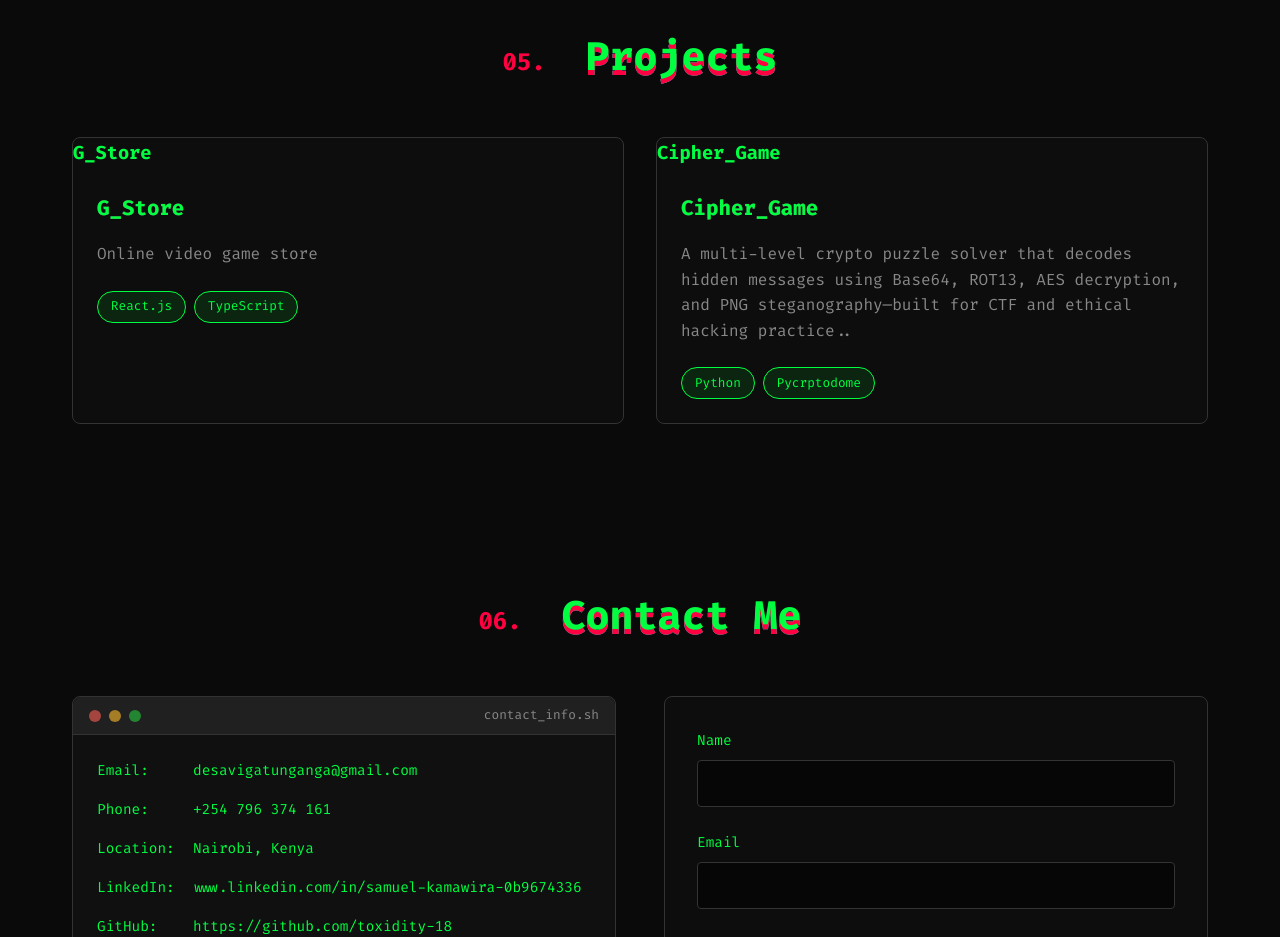
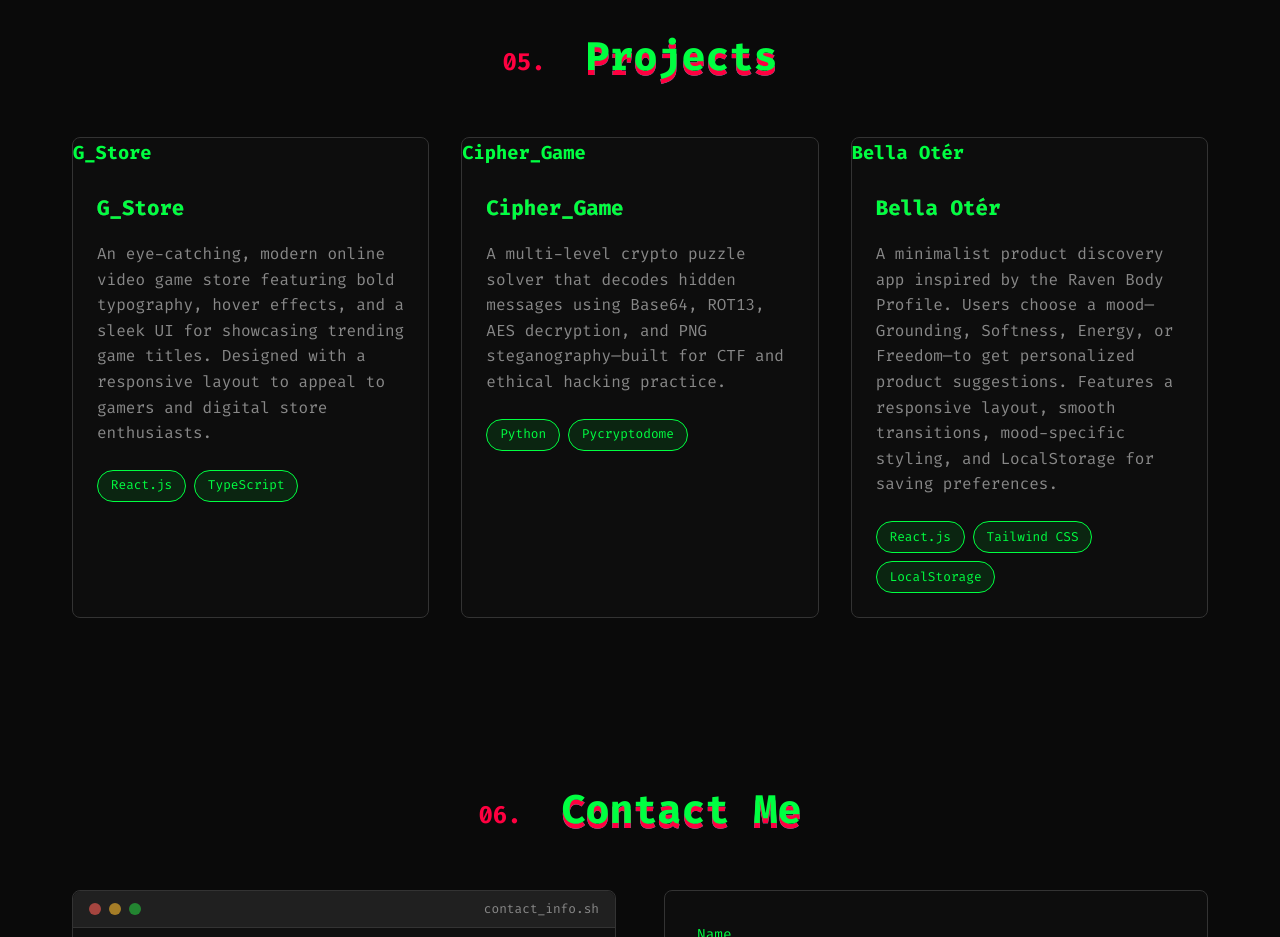
Before and after one commit to toxidity-18/Faceless, a plain HTML site: page index.html in a window 1280 px wide. Shown: the part 3720-4657 px from the top of the page. Drawn offline with Linux system fonts and the light colour scheme.

Commit message:
Kindly leave a star

```diff
--- a/index.html
+++ b/index.html
@@ -277,7 +277,6 @@
                           <a href="assets/Samuel_CV.pdf" download="Samuel_CV.pdf" class="download-btn">
                                 <span>📄 Download My CV (PDF)</span>
                           </a>
-
                         </div>
                     </div>
                 </div>
@@ -341,6 +340,7 @@
                 <span class="glitch" data-text="Projects">Projects</span>
             </h2>
             <div class="projects-grid">
+                <!-- G_Store Project -->
                 <div class="project-card">
                     <div class="project-image">
                         <h3>G_Store</h3>
@@ -353,13 +353,15 @@
                     </div>
                     <div class="project-content">
                         <h3 class="project-title glitch" data-text="G_Store">G_Store</h3>
-                        <p>Online video game store </p>
+                        <p>An eye-catching, modern online video game store featuring bold typography, hover effects, and a sleek UI for showcasing trending game titles. Designed with a responsive layout to appeal to gamers and digital store enthusiasts.</p>
                         <div class="project-tech">
                             <span class="tech-tag">React.js</span>
                             <span class="tech-tag">TypeScript</span>
                         </div>
                     </div>
                 </div>
+
+                <!-- Cipher_Game Project -->
                 <div class="project-card">
                     <div class="project-image">
                         <h3>Cipher_Game</h3>
@@ -372,16 +374,39 @@
                     </div>
                     <div class="project-content">
                         <h3 class="project-title glitch" data-text="Cipher_Game">Cipher_Game</h3>
-                        <p>A multi-level crypto puzzle solver that decodes hidden messages using Base64, ROT13, AES decryption, and PNG steganography—built for CTF and ethical hacking practice..</p>
+                        <p>A multi-level crypto puzzle solver that decodes hidden messages using Base64, ROT13, AES decryption, and PNG steganography—built for CTF and ethical hacking practice.</p>
                         <div class="project-tech">
                             <span class="tech-tag">Python</span>
-                            <span class="tech-tag">Pycrptodome</span>
+                            <span class="tech-tag">Pycryptodome</span>
+                        </div>
+                    </div>
+                </div>
+
+                <!-- Bella Otér Project -->
+                <div class="project-card">
+                    <div class="project-image">
+                        <h3>Bella Otér</h3>
+                        <div class="project-overlay">
+                            <div class="project-links">
+                                 <a href="https://toxidity-18.github.io/BellaOterInterTest/" class="project-link">Live Demo</a>
+                                <a href="https://github.com/toxidity-18/BellaOterInterTest" class="project-link">GitHub</a>
+                            </div>
+                        </div>
+                    </div>
+                    <div class="project-content">
+                        <h3 class="project-title glitch" data-text="Bella Otér">Bella Otér</h3>
+                        <p>A minimalist product discovery app inspired by the Raven Body Profile. Users choose a mood—Grounding, Softness, Energy, or Freedom—to get personalized product suggestions. Features a responsive layout, smooth transitions, mood-specific styling, and LocalStorage for saving preferences.</p>
+                        <div class="project-tech">
+                            <span class="tech-tag">React.js</span>
+                            <span class="tech-tag">Tailwind CSS</span>
+                            <span class="tech-tag">LocalStorage</span>
                         </div>
                     </div>
                 </div>
             </div>
         </div>
     </section>
+
 
     <!-- Contact Section -->
     <section id="contact" class="section">
```
Also changed, not shown: 2 other files.
